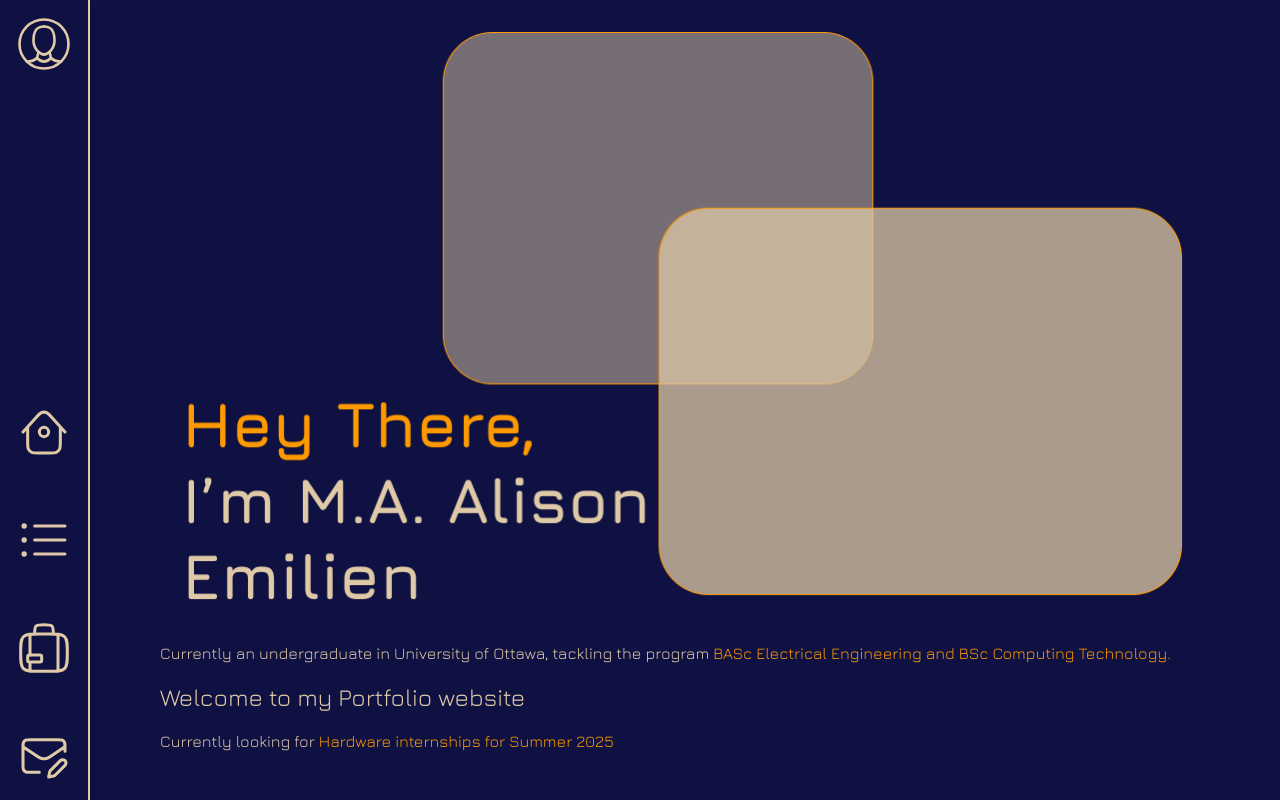
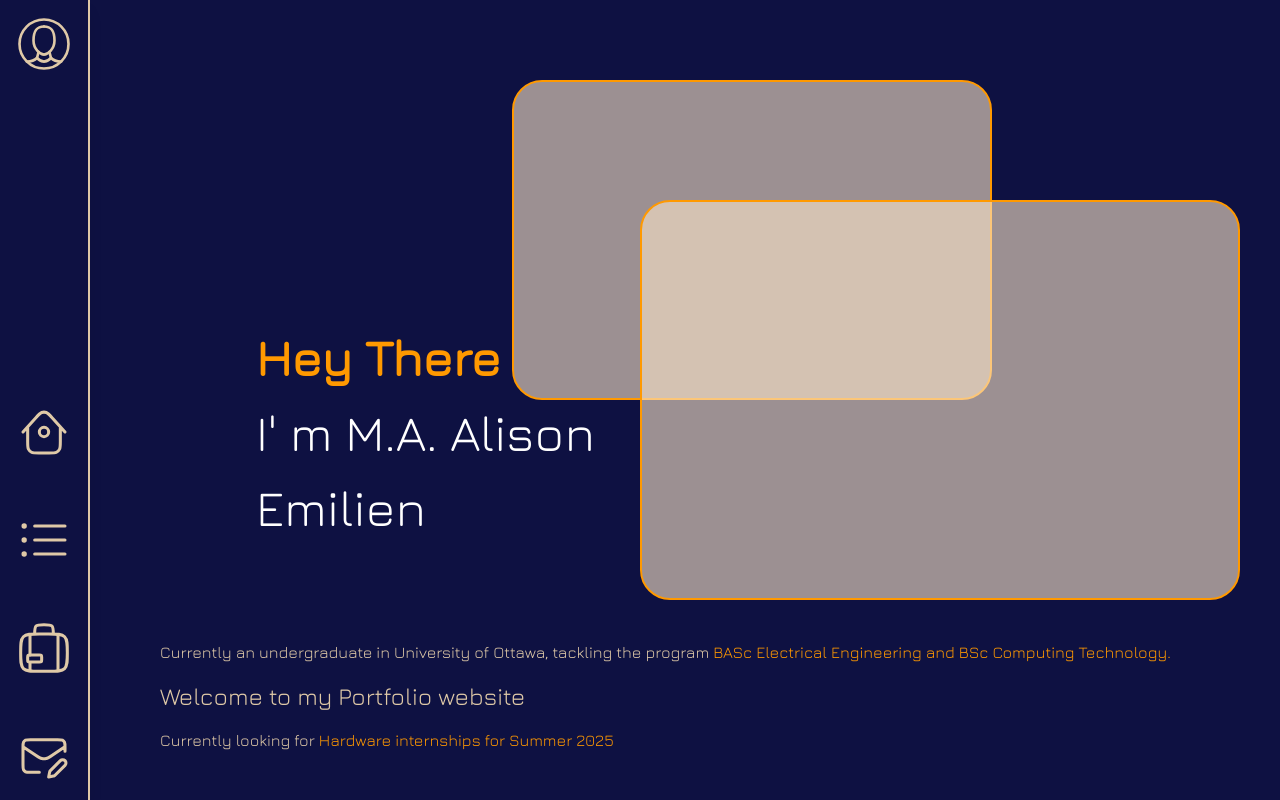
Before and after one commit to Alison0704/alistrics, a React (Vite) app: page / in a window 1280 px wide. Shown: the top 800 px of the page. Built offline with nearby package versions, Linux system fonts and the light colour scheme.

Commit message:
Creation of Deco component

```diff
--- a/package.json
+++ b/package.json
@@ -13,7 +13,6 @@
     "@fortawesome/fontawesome-svg-core": "^6.6.0",
     "@fortawesome/react-fontawesome": "^0.2.2",
     "@react-icons/all-files": "^4.1.0",
-    "autoprefixer": "^10.4.20",
     "mailto": "^0.1.2",
     "postcss": "^8.4.41",
     "react": "^18.3.1",
@@ -33,6 +32,7 @@
     "eslint-plugin-react-hooks": "^5.1.0-rc.0",
     "eslint-plugin-react-refresh": "^0.4.9",
     "globals": "^15.9.0",
+    "install": "^0.13.0",
     "postcss": "^8.4.41",
     "tailwindcss": "^3.4.10",
     "vite": "^5.4.0"
--- a/src/App.jsx
+++ b/src/App.jsx
@@ -14,16 +14,21 @@ function App() {
     <>
       <FollowerCat/>
       <SideBar/>
+
+
       <AnchorLink id="home">
         <MyHome/>
       </AnchorLink>
+
       <AnchorLink id="skills">
         <Skills/>
         <Projects/>
       </AnchorLink>
+
       <AnchorLink id="experiences">
         <Experiences/>
       </AnchorLink>
+
       <Contact/>
     </>
   );
--- /dev/null
+++ b/src/components/Deco/index.jsx
@@ -0,0 +1,19 @@
+function Deco(){
+    return (
+        <div className="h-[80vh] w-full">
+            {/* Squares */}
+            <div className="h-2/5 aspect-[1.5/1] deco-rectangle absolute left-[40%] top-[10%]"/>
+            <div className="h-1/2 aspect-[1.5/1] deco-rectangle absolute left-[50%] top-[25%]"/>
+
+            {/*Text Area */}
+            <div className="absolute left-[20%] top-[40%]">
+                <p className="text-[#ff9900] font-semibold text-[50px]">Hey There</p>
+                <p className="text-[#ffffff] text-[50px]">I' m M.A. Alison</p>
+                <p className="text-[#ffffff] text-[50px]">Emilien</p>
+            </div>
+        </div>
+
+    );
+}
+
+export default Deco;
--- a/src/components/Sections/MyHome.jsx
+++ b/src/components/Sections/MyHome.jsx
@@ -1,9 +1,12 @@
-import Deco from "./Images/DecoIntro.png";
+{/*import Deco from "./Images/DecoIntro.png";*/}
+
+import Deco from '../../components/Deco';
 
 function MyHome(){
     return (
-        <section className="flex m-0">
-           <img src={Deco} alt="" />
+        <section className="flex m-0 h-[100vh]">
+           {/*<img src={Deco} alt="" className="h-[80vh] w-[80%] self-center"/>*/}
+           <Deco/>
            <div className="flex flex-col gap-y-4 cursor-default">
            <p className="text-mainColor30">Currently an undergraduate in University of Ottawa, tackling the program <span className="text-mainColor10">BASc Electrical Engineering and BSc Computing Technology.</span></p>
            <p className="text-mainColor30 hover:font-extrabold text-2xl">Welcome to my Portfolio website</p>
--- a/src/index.css
+++ b/src/index.css
@@ -27,3 +27,9 @@ section{
 p{
     font-family: Jura;
 }
+
+.deco-rectangle{
+    border: solid 2px rgb(255,153,0);
+    border-radius: 30px;
+    background-color: rgba(251, 228, 200, 0.6);
+}
```
Also changed, not shown: 1 other file (tests, documents, lock files or other folders).
